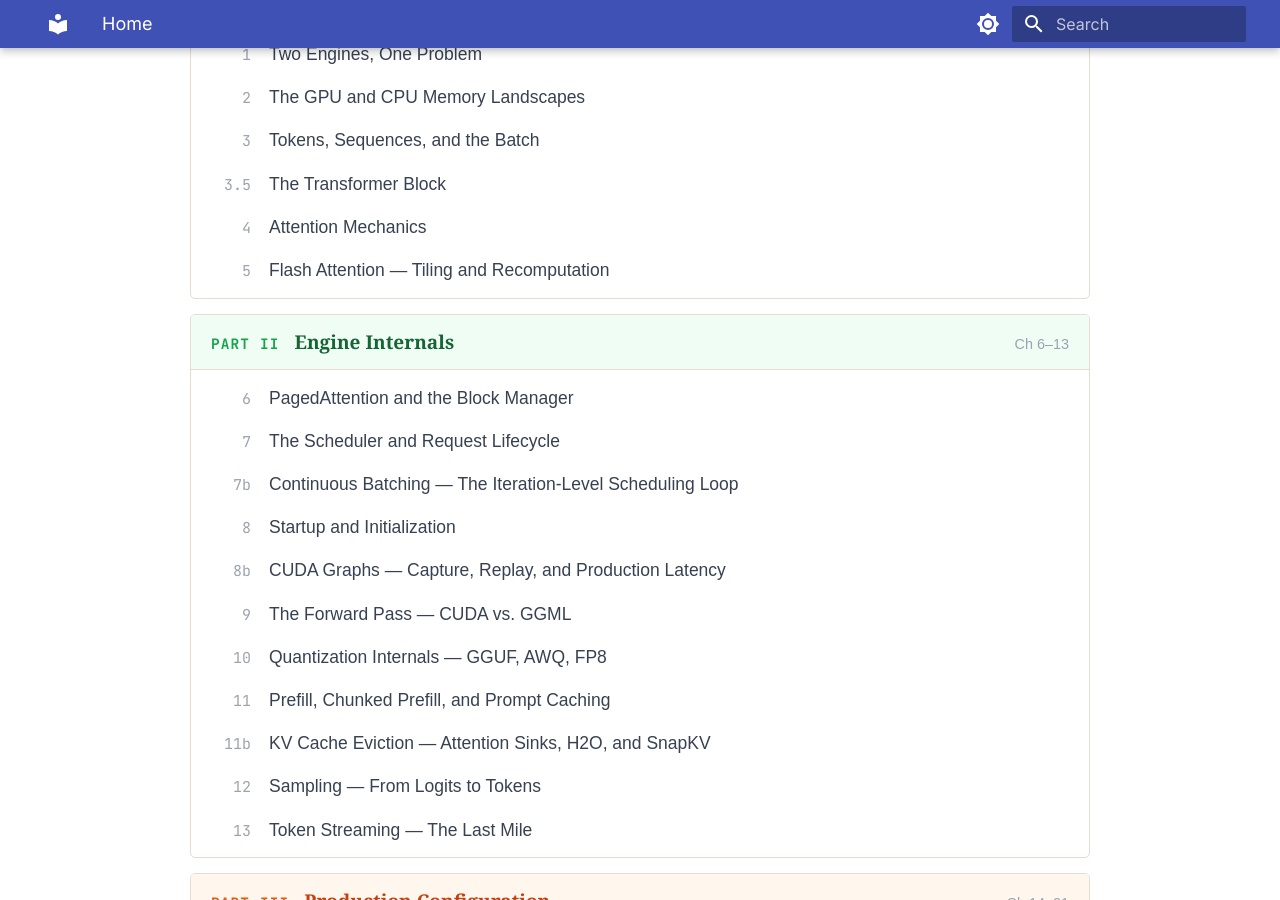
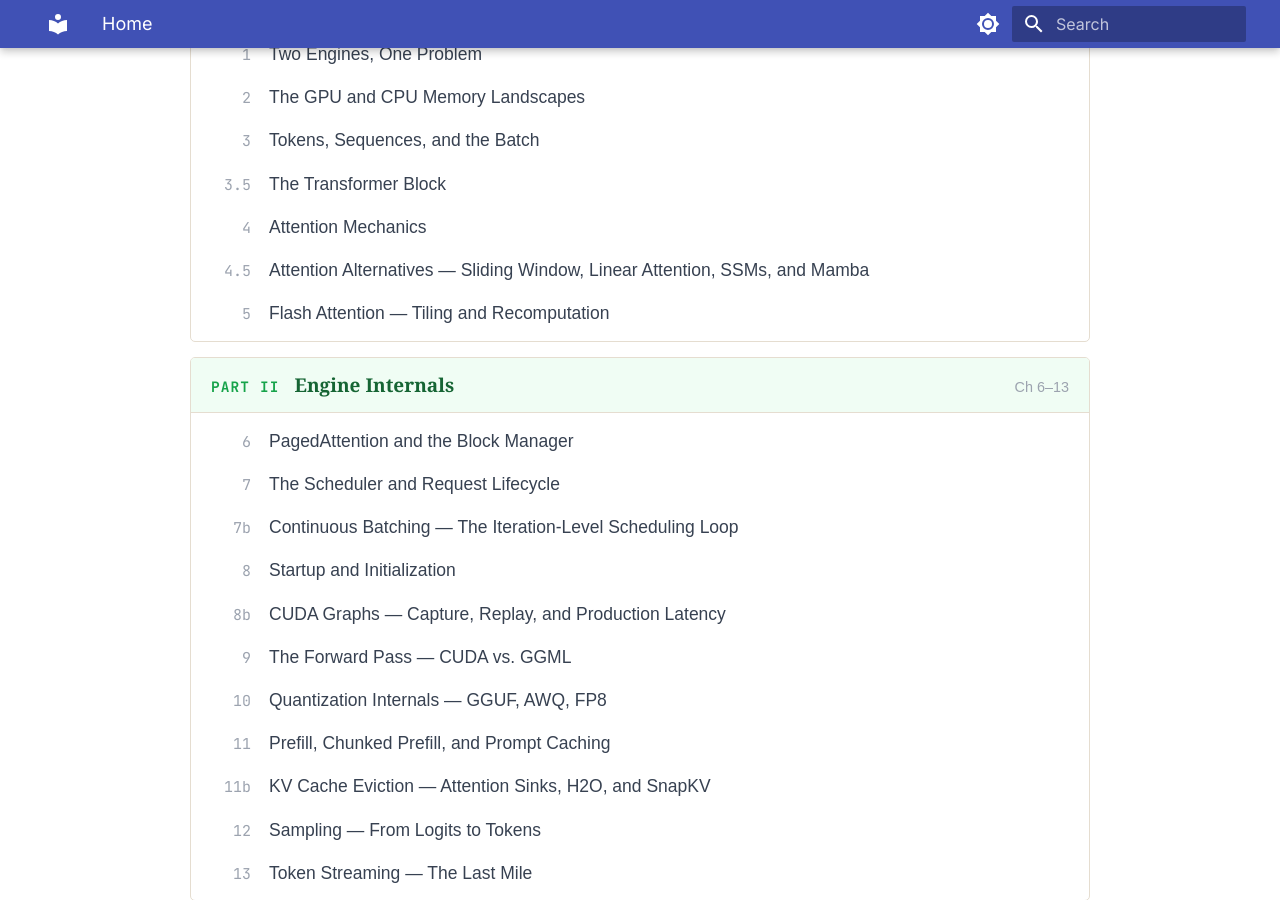
Before and after one commit to MaximumBeings/close-to-the-metal, an MkDocs documentation site: the page built from docs/index.md, in a window 1280 px wide and 900 px high, scrolled down 1055 px. Built offline with MkDocs 1.6.1 and Material for MkDocs 9.7.7, drawn with Linux system fonts in a browser that asks for light colours.

Commit message:
ch04.5: rename from 4b, add to homepage ToC, proper intro
- docs/index.md: add Ch 4.5 entry between Ch 4 and Ch 5
- mkdocs.yml nav: Ch 4b -> Ch 4.5
- chapter04b.md title: Chapter 4b -> Chapter 4.5
- chapter04b.md: replace companion notes / bare ToC with proper
  'Why This Chapter Exists' intro and 'What you will know' list

```diff
--- a/docs/index.md
+++ b/docs/index.md
@@ -71,6 +71,7 @@ hide:
         <a href="part1-foundations/chapter03.html" class="toc-entry"><span class="toc-num">3</span><span class="toc-etitle">Tokens, Sequences, and the Batch</span></a>
         <a href="part1-foundations/chapter03b.html" class="toc-entry"><span class="toc-num">3.5</span><span class="toc-etitle">The Transformer Block</span></a>
         <a href="part1-foundations/chapter04.html" class="toc-entry"><span class="toc-num">4</span><span class="toc-etitle">Attention Mechanics</span></a>
+        <a href="part1-foundations/chapter04b.html" class="toc-entry"><span class="toc-num">4.5</span><span class="toc-etitle">Attention Alternatives — Sliding Window, Linear Attention, SSMs, and Mamba</span></a>
         <a href="part1-foundations/chapter05.html" class="toc-entry"><span class="toc-num">5</span><span class="toc-etitle">Flash Attention — Tiling and Recomputation</span></a>
       </div>
     </div>
```
